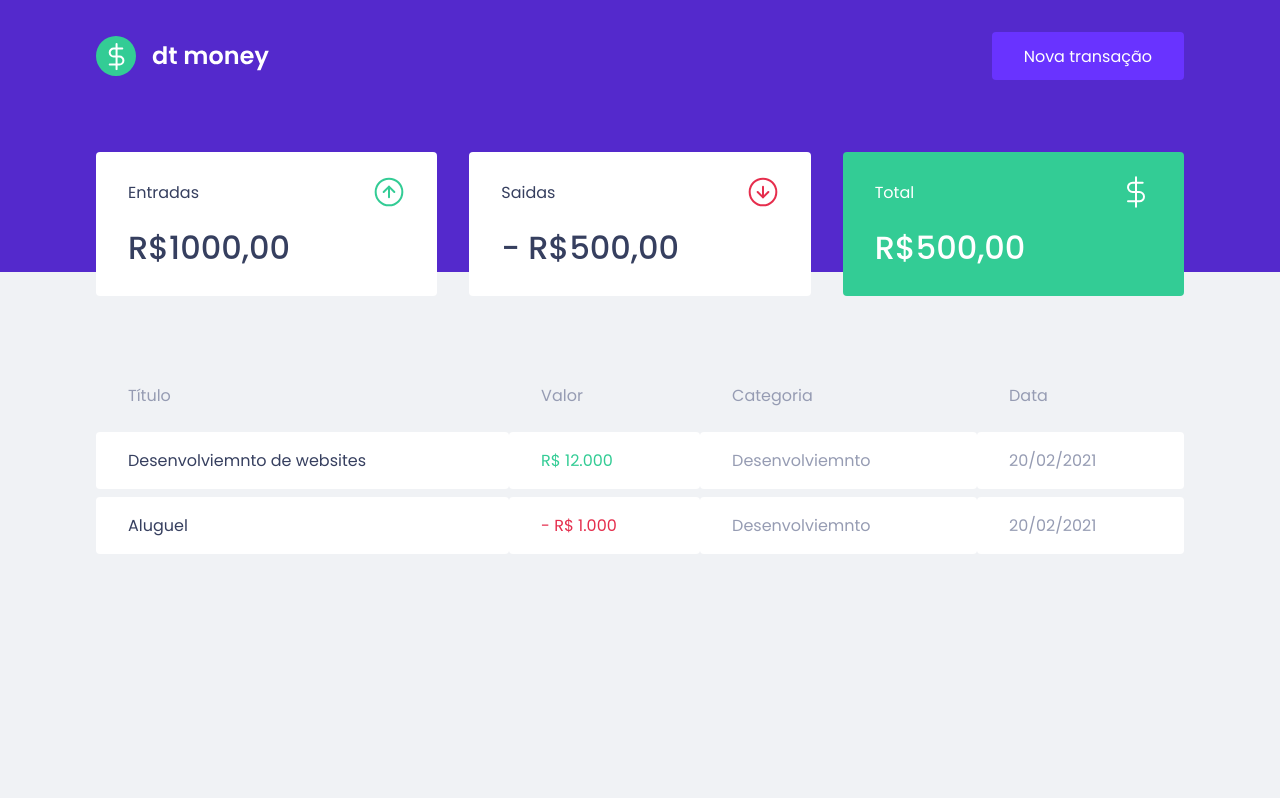
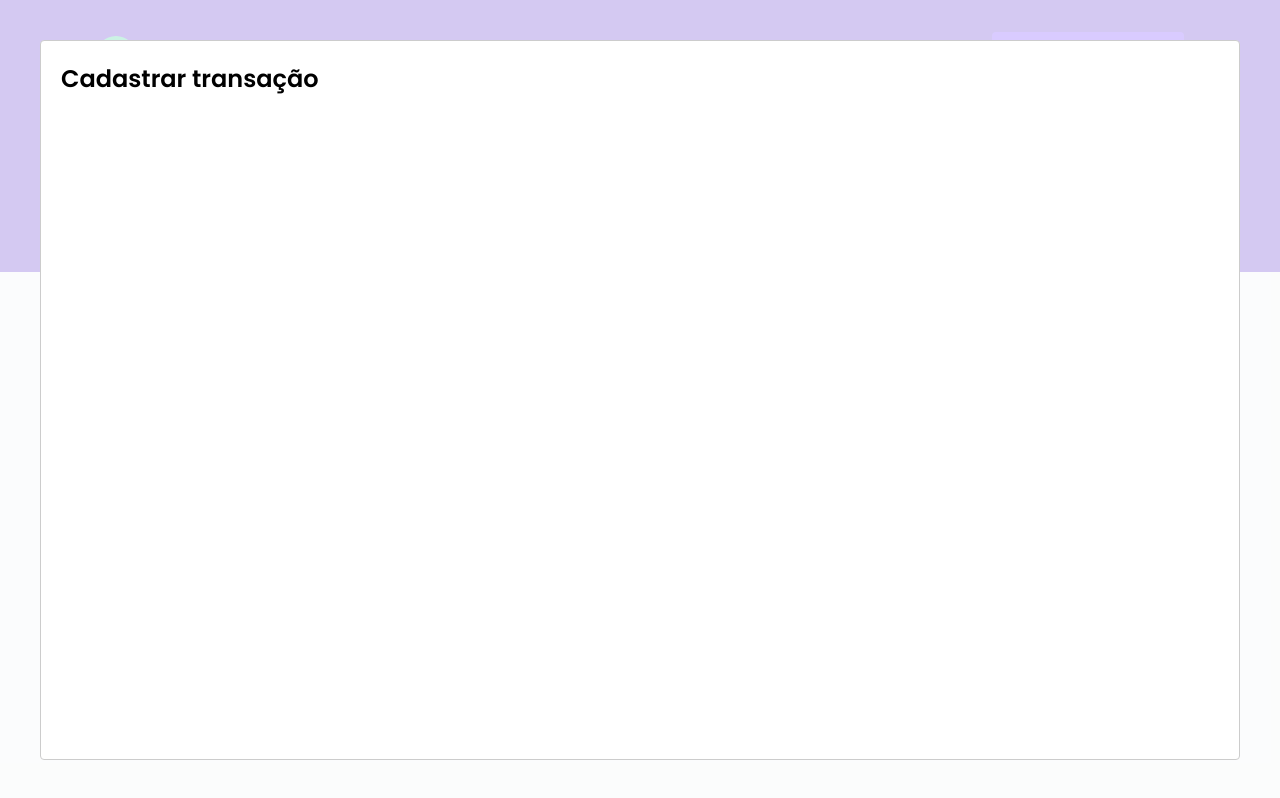
Before and after one commit to verissimo-sn/ignite-reactjs-ch02-dtmoney, a React (Create React App) app: page / in a window 1280 px wide. Both pictures are taken after a click on the button "Nova transação". Built offline with nearby package versions, Linux system fonts and the light colour scheme; no server answers; what miragejs would draw is missing.

Commit message:
feat: create transaction modal

```diff
--- a/package.json
+++ b/package.json
@@ -7,7 +7,7 @@
     "axios": "^0.22.0",
     "react": "^17.0.2",
     "react-dom": "^17.0.2",
-    "react-model": "^4.1.4",
+    "react-modal": "^3.14.3",
     "react-scripts": "4.0.3",
     "styled-components": "^5.3.1",
     "web-vitals": "^1.0.1"
@@ -20,6 +20,7 @@
     "@types/node": "^12.0.0",
     "@types/react": "^17.0.0",
     "@types/react-dom": "^17.0.0",
+    "@types/react-modal": "^3.12.1",
     "git-commit-msg-linter": "^3.2.8",
     "miragejs": "^0.1.42",
     "typescript": "^4.1.2"
--- a/src/components/Header/index.tsx
+++ b/src/components/Header/index.tsx
@@ -1,15 +1,35 @@
+import { useState} from 'react';
+import Modal from 'react-modal';
+
 import logoImg from '../../assets/logo.svg';
 
 import { Container, Content } from './styles';
 
 export const Header = () => {
+  const [isNewTransactionModalOpen, setIsNewTransactionModalOpen] = useState(false);
+
+  const handleOpenNewTransactionModal = () => {
+    setIsNewTransactionModalOpen(true);
+  }
+
+  const handleCloseNewTransactionModal = () => {
+    setIsNewTransactionModalOpen(false);
+  }
+
   return (
     <Container>
       <Content>
         <img src={logoImg} alt="dt money" />
-        <button type="button">
+        <button type="button" onClick={handleOpenNewTransactionModal}>
           Nova transação
         </button>
+
+        <Modal
+          isOpen={isNewTransactionModalOpen}
+          onRequestClose={handleCloseNewTransactionModal}
+        >
+          <h2>Cadastrar transação</h2>
+        </Modal>
       </Content>
     </Container>
   );
```
Also changed, not shown: 1 other file (tests, documents, lock files or other folders).
